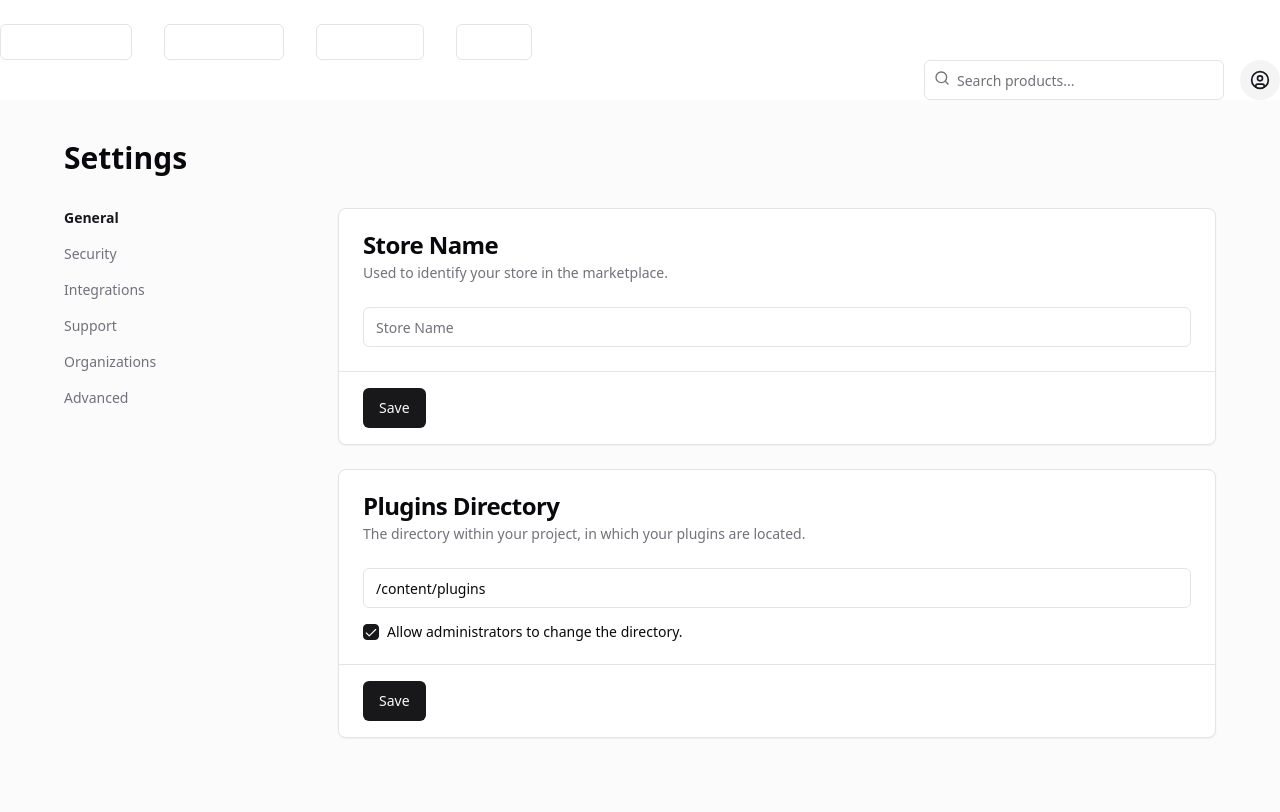
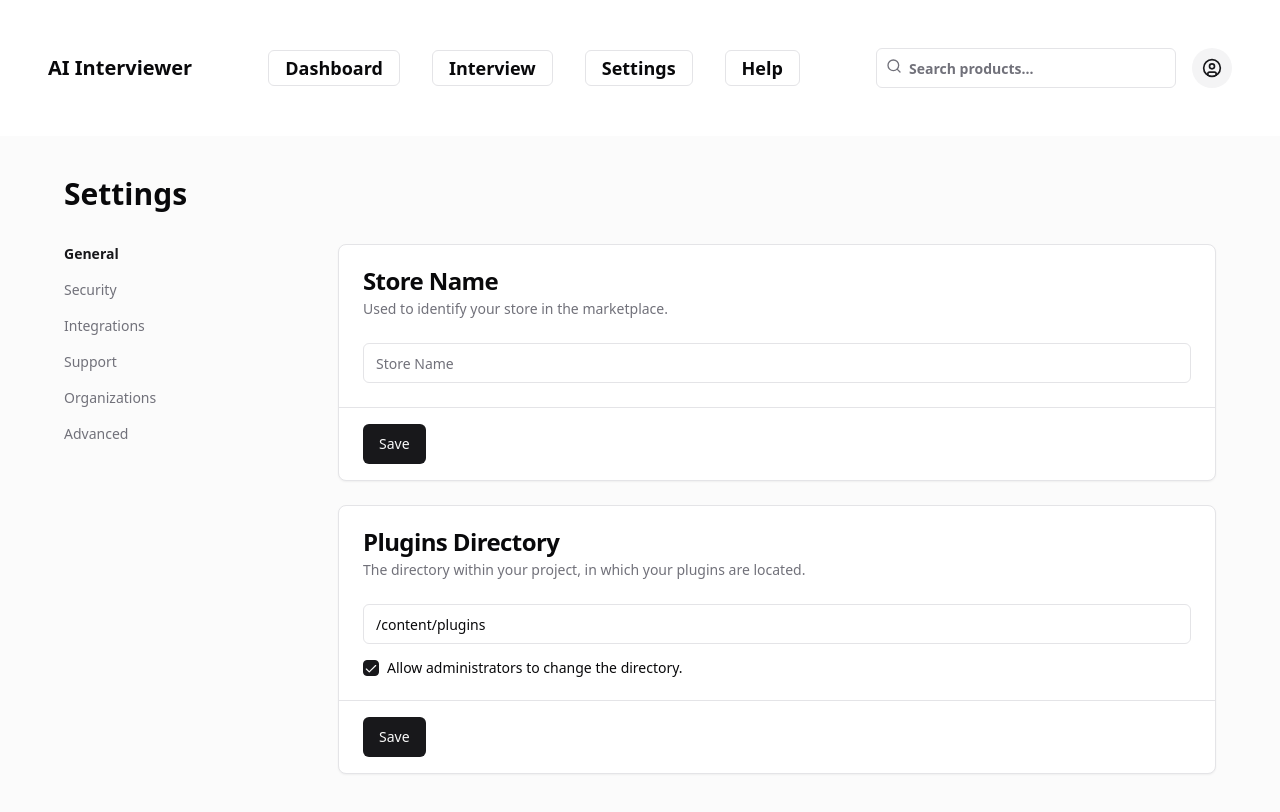
Before and after one commit to Yashism/AI-Interviewer-fullstack, a Next.js app in the folder ai-interviewer/: page /settings in a window 1280 px wide. Shown: the top 812 px of the page. Built offline with nearby package versions, Linux system fonts and the light colour scheme.

Commit message:
refractor: updated styling

```diff
--- a/ai-interviewer/src/components/navigation/Navbar.tsx
+++ b/ai-interviewer/src/components/navigation/Navbar.tsx
@@ -1,5 +1,6 @@
 import { CircleUser, Menu, Package2, Search } from "lucide-react";
 import Link from "next/link";
+import React from "react";
 
 import {
   DropdownMenu,
@@ -12,48 +13,48 @@ import {
 import { Button } from "@/components/ui/button";
 import { Input } from "@/components/ui/input";
 import { Sheet, SheetContent, SheetTrigger } from "@/components/ui/sheet";
-import '../../styles/globals.css';
 
 const Navbar = () => {
   return (
-    <header>
+    <header className="flex flex-row justify-between items-center w-full text-xl p-12 font-semibold">
       <Link
         href="https://ai-interviewer.framer.website/"
         className="flex items-center gap-2"
         prefetch={false}
       >
-        <div className="text-white">AI Interviewer</div>
+        <div className="">AI Interviewer</div>
       </Link>
       <nav className="flex items-center gap-4 space-x-4">
         <Link
           href="/"
-          className="inline-flex h-9 items-center justify-center rounded-md border px-4 text-lg font-semibold text-white transition-colors hover:bg-muted/80 focus-visible:outline-none focus-visible:ring-1 focus-visible:ring-ring disabled:pointer-events-none disabled:opacity-50 dark:from-white dark:to-slate-900/10"
+          className="inline-flex h-9 items-center justify-center rounded-md border px-4 text-lg font-semibold  transition-colors hover:bg-muted/80 focus-visible:outline-none focus-visible:ring-1 focus-visible:ring-ring disabled:pointer-events-none disabled:opacity-50 dark:from-white dark:to-slate-900/10"
           prefetch={false}
         >
           Dashboard
         </Link>
         <Link
           href="/interview"
-          className="inline-flex h-9 items-center justify-center rounded-md border px-4 text-lg font-semibold text-white transition-colors hover:bg-muted/80 focus-visible:outline-none focus-visible:ring-1 focus-visible:ring-ring disabled:pointer-events-none disabled:opacity-50 dark:from-white dark:to-slate-900/10"
+          className="inline-flex h-9 items-center justify-center rounded-md border px-4 text-lg font-semibold  transition-colors hover:bg-muted/80 focus-visible:outline-none focus-visible:ring-1 focus-visible:ring-ring disabled:pointer-events-none disabled:opacity-50 dark:from-white dark:to-slate-900/10"
           prefetch={false}
         >
           Interview
         </Link>
         <Link
           href="/settings" // Update the link to point to the correct path
-          className="inline-flex h-9 items-center justify-center rounded-md border px-4 text-lg font-semibold text-white transition-colors hover:bg-muted/80 focus-visible:outline-none focus-visible:ring-1 focus-visible:ring-ring disabled:pointer-events-none disabled:opacity-50 dark:from-white dark:to-slate-900/10"
+          className="inline-flex h-9 items-center justify-center rounded-md border px-4 text-lg font-semibold  transition-colors hover:bg-muted/80 focus-visible:outline-none focus-visible:ring-1 focus-visible:ring-ring disabled:pointer-events-none disabled:opacity-50 dark:from-white dark:to-slate-900/10"
           prefetch={false}
         >
           Settings
         </Link>
         <Link
           href="/help"
-          className="inline-flex h-9 items-center justify-center rounded-md border px-4 text-lg font-semibold text-white transition-colors hover:bg-muted/80 focus-visible:outline-none focus-visible:ring-1 focus-visible:ring-ring disabled:pointer-events-none disabled:opacity-50 dark:from-white dark:to-slate-900/10"
+          className="inline-flex h-9 items-center justify-center rounded-md border px-4 text-lg font-semibold  transition-colors hover:bg-muted/80 focus-visible:outline-none focus-visible:ring-1 focus-visible:ring-ring disabled:pointer-events-none disabled:opacity-50 dark:from-white dark:to-slate-900/10"
           prefetch={false}
         >
           Help
         </Link>
       </nav>
+
       <Sheet>
         <SheetTrigger asChild>
           <Button variant="outline" size="icon" className="shrink-0 md:hidden">
@@ -100,7 +101,7 @@ const Navbar = () => {
           </nav>
         </SheetContent>
       </Sheet>
-      <div className="flex w-full items-center gap-4 md:ml-auto md:gap-2 lg:gap-4">
+      <div className="flex items-center gap-4 lg:gap-4">
         <form className="ml-auto flex-1 sm:flex-initial">
           <div className="relative">
             <Search className="absolute left-2.5 top-2.5 h-4 w-4 text-muted-foreground" />
```
